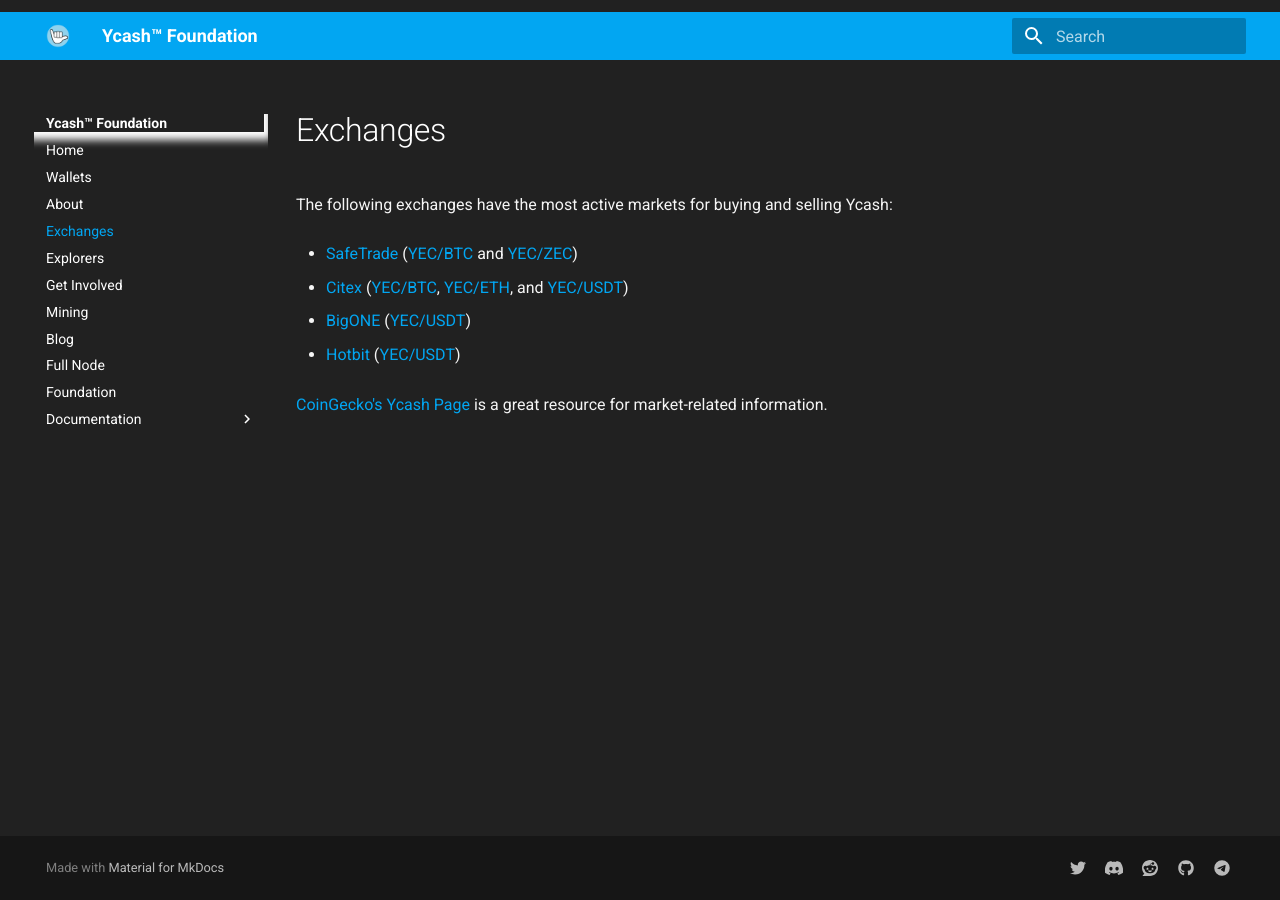
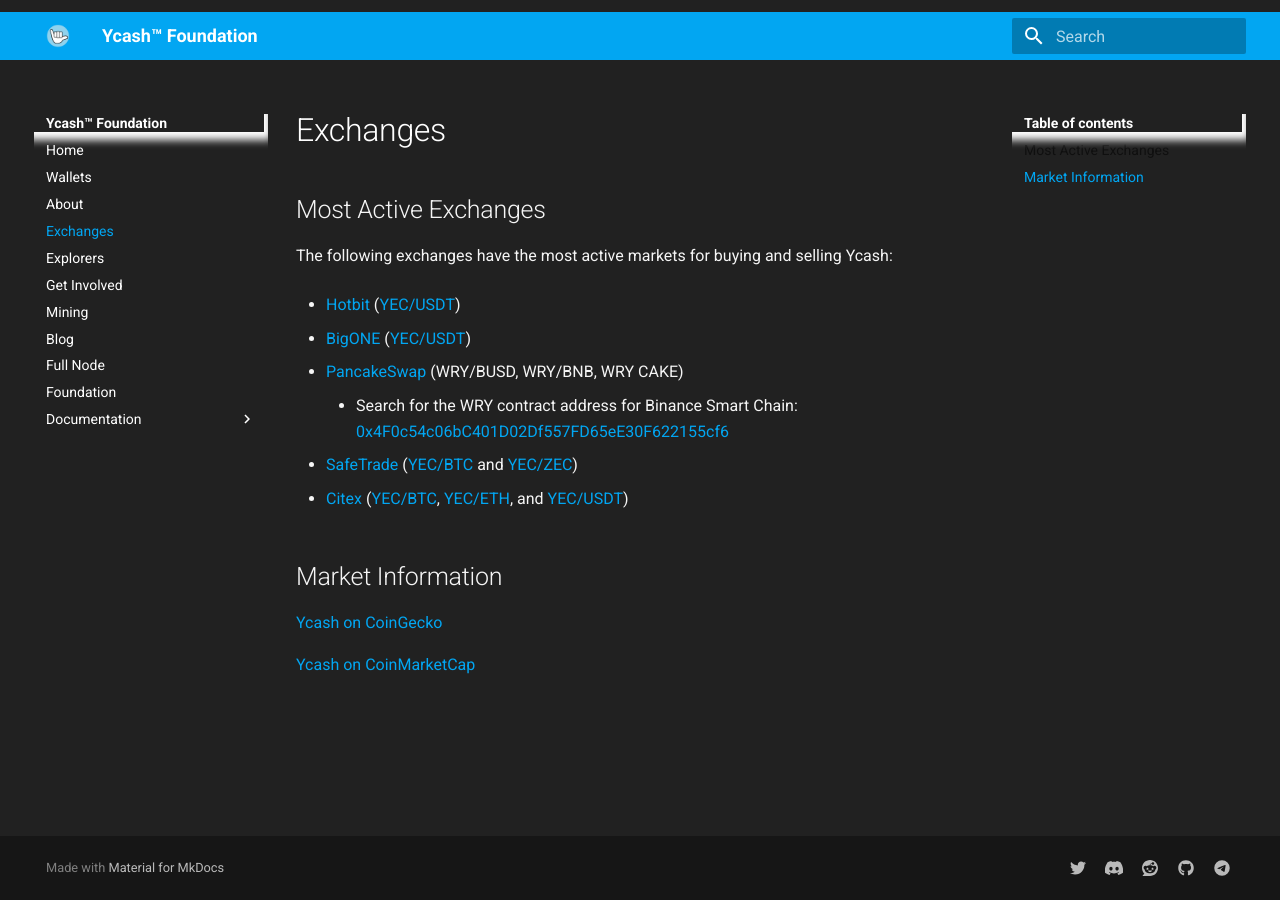
Before and after one commit to ycashfoundation/ycash-website, an MkDocs documentation site: the page built from docs/exchanges.md, in a window 1280 px wide. Built offline with MkDocs 1.6.1 and Material for MkDocs 9.7.7, drawn with Linux system fonts in a browser that asks for light colours.

Commit message:
add PancakeSwap to exchange list, update donation addresses

```diff
--- a/docs/exchanges.md
+++ b/docs/exchanges.md
@@ -1,14 +1,23 @@
 # Exchanges
 
+## Most Active Exchanges
+
 The following exchanges have the most active markets for buying and selling Ycash:
+
+* [Hotbit](https://www.hotbit.io/) ([YEC/USDT](https://www.hotbit.io/exchange?symbol=YEC_USDT))
+
+* [BigONE](https://big.one) ([YEC/USDT](https://big.one/trade/YEC-USDT))
+
+* [PancakeSwap](https://exchange.pancakeswap.finance/#/swap) (WRY/BUSD, WRY/BNB, WRY CAKE)
+    - Search for the WRY contract address for Binance Smart Chain: [0x4F0c54c06bC401D02Df557FD65eE30F622155cf6](https://bscscan.com/token/0x4F0c54c06bC401D02Df557FD65eE30F622155cf6)
 
 * [SafeTrade](https://www.safe.trade) ([YEC/BTC](https://safe.trade/trading/yecbtc) and [YEC/ZEC](https://safe.trade/trading/yeczec))
 
 * [Citex](https://www.citex.co.kr) ([YEC/BTC](https://www.citex.co.kr/#/trade/YEC_BTC), [YEC/ETH](https://www.citex.co.kr/#/trade/YEC_ETH), and [YEC/USDT](https://www.citex.co.kr/#/trade/YEC_USDT))
 
-* [BigONE](https://big.one) ([YEC/USDT](https://big.one/trade/YEC-USDT))
 
-* [Hotbit](https://www.hotbit.io/) ([YEC/USDT](https://www.hotbit.io/exchange?symbol=YEC_USDT))
+## Market Information
 
-[CoinGecko's Ycash Page](https://www.coingecko.com/en/coins/ycash) is a great resource for
-market-related information.
+[Ycash on CoinGecko](https://www.coingecko.com/en/coins/ycash)
+
+[Ycash on CoinMarketCap](https://coinmarketcap.com/currencies/ycash/)
```
Also changed, not shown: docs/foundation.md (+11 -2 lines), docs/get_involved.md (+1 -1 lines).
